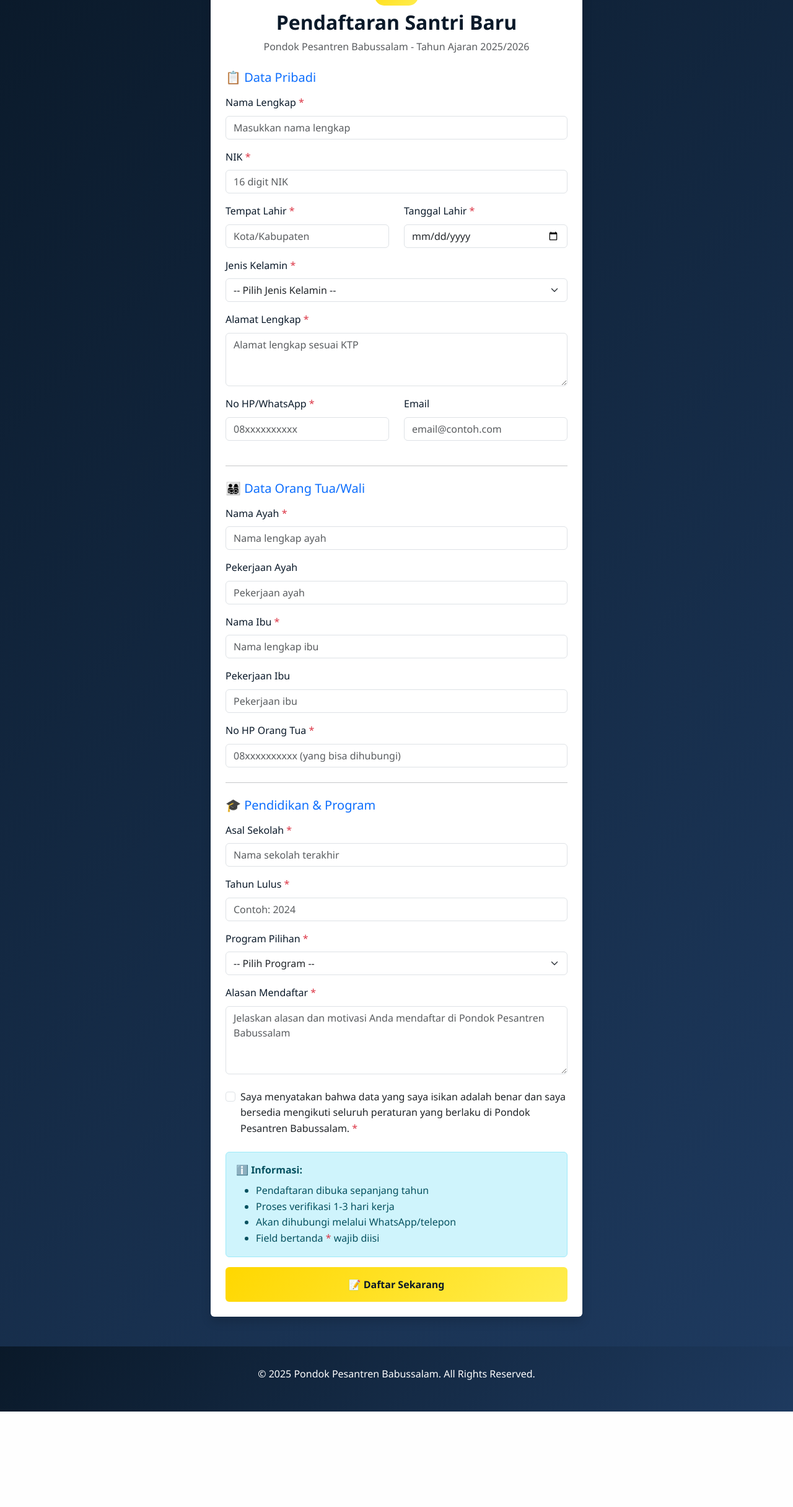
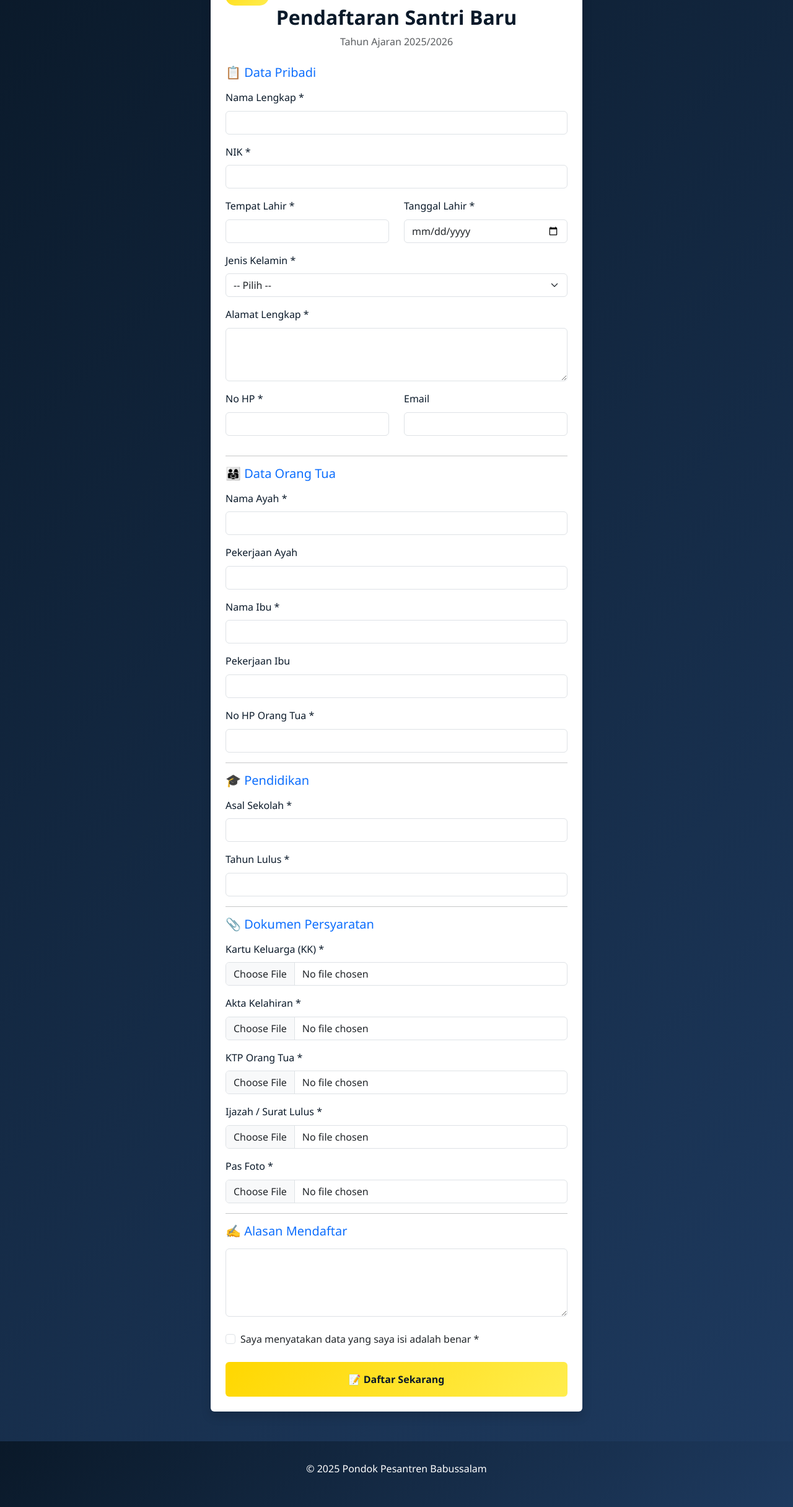
Before and after one commit to alfikrisyam9/Babussalamku, a PHP site: page /pendaftaran.html in a window 1280 px wide. Shown: the part 133-2564 px from the top of the page at 62% size. Before the commit the page ends 2410 px from the top, so only its background shows below. Run offline with PHP 8.4, Linux system fonts and the light colour scheme.

Commit message:
feat: upload dokumen pendaftaran santri
- Menambahkan upload dokumen persyaratan (KK, Akta, KTP, Ijazah, Pas Foto)
- Menyimpan nama file ke database
- Menampilkan dokumen di halaman detail admin
- Menambahkan preview pas foto
- Default status pendaftaran ke 'proses'

```diff
--- a/pendaftaran.html
+++ b/pendaftaran.html
@@ -12,12 +12,7 @@
     <link rel="stylesheet" href="css/style.css">
 
     <style>
-        /* Fix Bootstrap conflict dengan custom dropdown */
-        .nav-menu .dropdown-toggle::after {
-            display: none !important; /* Hilangkan arrow Bootstrap */
-        }
-
-        /* Ensure our custom arrow works */
+        .nav-menu .dropdown-toggle::after { display: none !important; }
         .nav-menu .dropdown-toggle {
             background: none;
             border: none;
@@ -27,8 +22,6 @@
             font-size: 1rem;
             font-family: inherit;
         }
-
-        /* Fix dropdown menu positioning */
         .nav-menu .dropdown-menu {
             position: absolute !important;
             top: 100% !important;
@@ -39,6 +32,7 @@
 </head>
 
 <body>
+
 <header>
     <nav>
         <div class="logo">
@@ -50,18 +44,14 @@
 
         <ul class="nav-menu">
             <li><a href="index.html">Beranda</a></li>
-
             <li class="dropdown">
-                <button class="dropdown-toggle" type="button">
-                    Profil ▾
-                </button>
+                <button class="dropdown-toggle">Profil ▾</button>
                 <ul class="dropdown-menu">
                     <li><a href="sejarah.html">Sejarah</a></li>
                     <li><a href="pendidikan.html">Sistem Pendidikan</a></li>
                     <li><a href="pimpinan.html">Visi & Misi</a></li>
                 </ul>
             </li>
-
             <li><a href="program.html">Program</a></li>
             <li><a href="pendaftaran.html">Pendaftaran</a></li>
             <li><a href="kontak.html">Kontak</a></li>
@@ -74,141 +64,152 @@
         <div class="form-card p-4 shadow rounded">
 
             <div class="text-center mb-4">
-                <div class="logo-icon mx-auto mb-2 fs-1">🕌</div>
+                <div class="logo-icon fs-1">🕌</div>
                 <h2>Pendaftaran Santri Baru</h2>
-                <p class="text-muted">Pondok Pesantren Babussalam - Tahun Ajaran 2025/2026</p>
+                <p class="text-muted">Tahun Ajaran 2025/2026</p>
             </div>
 
-            <form action="php/proses_daftar.php" method="POST">
+            <!-- FORM -->
+            <form action="php/proses_daftar.php" method="POST" enctype="multipart/form-data">
 
                 <!-- DATA PRIBADI -->
-                <h5 class="mb-3 text-primary">📋 Data Pribadi</h5>
+                <h5 class="text-primary mb-3">📋 Data Pribadi</h5>
 
                 <div class="mb-3">
-                    <label class="form-label">Nama Lengkap <span class="text-danger">*</span></label>
-                    <input type="text" name="nama_lengkap" class="form-control" placeholder="Masukkan nama lengkap" required>
+                    <label class="form-label">Nama Lengkap *</label>
+                    <input type="text" name="nama_lengkap" class="form-control" required>
                 </div>
 
                 <div class="mb-3">
-                    <label class="form-label">NIK <span class="text-danger">*</span></label>
-                    <input type="text" name="nik" class="form-control" placeholder="16 digit NIK" maxlength="16" required>
+                    <label class="form-label">NIK *</label>
+                    <input type="text" name="nik" class="form-control" maxlength="16" required>
                 </div>
 
                 <div class="row">
                     <div class="col-md-6 mb-3">
-                        <label class="form-label">Tempat Lahir <span class="text-danger">*</span></label>
-                        <input type="text" name="tempat_lahir" class="form-control" placeholder="Kota/Kabupaten" required>
+                        <label class="form-label">Tempat Lahir *</label>
+                        <input type="text" name="tempat_lahir" class="form-control" required>
                     </div>
                     <div class="col-md-6 mb-3">
-                        <label class="form-label">Tanggal Lahir <span class="text-danger">*</span></label>
+                        <label class="form-label">Tanggal Lahir *</label>
                         <input type="date" name="tanggal_lahir" class="form-control" required>
                     </div>
                 </div>
 
                 <div class="mb-3">
-                    <label class="form-label">Jenis Kelamin <span class="text-danger">*</span></label>
+                    <label class="form-label">Jenis Kelamin *</label>
                     <select name="jenis_kelamin" class="form-select" required>
-                        <option value="">-- Pilih Jenis Kelamin --</option>
+                        <option value="">-- Pilih --</option>
                         <option value="L">Laki-laki</option>
                         <option value="P">Perempuan</option>
                     </select>
                 </div>
 
                 <div class="mb-3">
-                    <label class="form-label">Alamat Lengkap <span class="text-danger">*</span></label>
-                    <textarea name="alamat" class="form-control" rows="3" placeholder="Alamat lengkap sesuai KTP" required></textarea>
+                    <label class="form-label">Alamat Lengkap *</label>
+                    <textarea name="alamat" class="form-control" rows="3" required></textarea>
                 </div>
 
                 <div class="row">
                     <div class="col-md-6 mb-3">
-                        <label class="form-label">No HP/WhatsApp <span class="text-danger">*</span></label>
-                        <input type="tel" name="no_hp" class="form-control" placeholder="08xxxxxxxxxx" required>
+                        <label class="form-label">No HP *</label>
+                        <input type="tel" name="no_hp" class="form-control" required>
                     </div>
                     <div class="col-md-6 mb-3">
                         <label class="form-label">Email</label>
-                        <input type="email" name="email" class="form-control" placeholder="email@contoh.com">
+                        <input type="email" name="email" class="form-control">
                     </div>
                 </div>
 
-                <hr class="my-4">
+                <hr>
 
-                <!-- DATA ORANG TUA -->
-                <h5 class="mb-3 text-primary">👨‍👩‍👧‍👦 Data Orang Tua/Wali</h5>
+                <!-- ORANG TUA -->
+                <h5 class="text-primary mb-3">👨‍👩‍👧 Data Orang Tua</h5>
 
                 <div class="mb-3">
-                    <label class="form-label">Nama Ayah <span class="text-danger">*</span></label>
-                    <input type="text" name="nama_ayah" class="form-control" placeholder="Nama lengkap ayah" required>
+                    <label class="form-label">Nama Ayah *</label>
+                    <input type="text" name="nama_ayah" class="form-control" required>
                 </div>
 
                 <div class="mb-3">
                     <label class="form-label">Pekerjaan Ayah</label>
-                    <input type="text" name="pekerjaan_ayah" class="form-control" placeholder="Pekerjaan ayah">
+                    <input type="text" name="pekerjaan_ayah" class="form-control">
                 </div>
 
                 <div class="mb-3">
-                    <label class="form-label">Nama Ibu <span class="text-danger">*</span></label>
-                    <input type="text" name="nama_ibu" class="form-control" placeholder="Nama lengkap ibu" required>
+                    <label class="form-label">Nama Ibu *</label>
+                    <input type="text" name="nama_ibu" class="form-control" required>
                 </div>
 
                 <div class="mb-3">
                     <label class="form-label">Pekerjaan Ibu</label>
-                    <input type="text" name="pekerjaan_ibu" class="form-control" placeholder="Pekerjaan ibu">
+                    <input type="text" name="pekerjaan_ibu" class="form-control">
                 </div>
 
                 <div class="mb-3">
-                    <label class="form-label">No HP Orang Tua <span class="text-danger">*</span></label>
-                    <input type="tel" name="no_hp_ortu" class="form-control" placeholder="08xxxxxxxxxx (yang bisa dihubungi)" required>
+                    <label class="form-label">No HP Orang Tua *</label>
+                    <input type="tel" name="no_hp_ortu" class="form-control" required>
                 </div>
 
-                <hr class="my-4">
+                <hr>
 
-                <!-- DATA PENDIDIKAN & PROGRAM -->
-                <h5 class="mb-3 text-primary">🎓 Pendidikan & Program</h5>
+                <!-- PENDIDIKAN -->
+                <h5 class="text-primary mb-3">🎓 Pendidikan</h5>
 
                 <div class="mb-3">
-                    <label class="form-label">Asal Sekolah <span class="text-danger">*</span></label>
-                    <input type="text" name="asal_sekolah" class="form-control" placeholder="Nama sekolah terakhir" required>
+                    <label class="form-label">Asal Sekolah *</label>
+                    <input type="text" name="asal_sekolah" class="form-control" required>
                 </div>
 
                 <div class="mb-3">
-                    <label class="form-label">Tahun Lulus <span class="text-danger">*</span></label>
-                    <input type="number" name="tahun_lulus" class="form-control" placeholder="Contoh: 2024" min="2000" max="2030" required>
+                    <label class="form-label">Tahun Lulus *</label>
+                    <input type="number" name="tahun_lulus" class="form-control" min="2000" max="2030" required>
+                </div>
+
+                <hr>
+
+                <!-- DOKUMEN -->
+                <h5 class="text-primary mb-3">📎 Dokumen Persyaratan</h5>
+
+                <div class="mb-3">
+                    <label class="form-label">Kartu Keluarga (KK) *</label>
+                    <input type="file" name="kk" class="form-control" accept=".pdf,.jpg,.jpeg,.png" required>
                 </div>
 
                 <div class="mb-3">
-                    <label class="form-label">Program Pilihan <span class="text-danger">*</span></label>
-                    <select name="program_pilihan" class="form-select" required>
-                        <option value="">-- Pilih Program --</option>
-                        <option value="Tahfidz">Program Tahfidz Al-Qur'an</option>
-                        <option value="Kitab Kuning">Program Kitab Kuning</option>
-                        <option value="Bahasa Arab">Program Bahasa Arab Intensif</option>
-                        <option value="Regular">Program Regular</option>
-                    </select>
+                    <label class="form-label">Akta Kelahiran *</label>
+                    <input type="file" name="akta_kelahiran" class="form-control" accept=".pdf,.jpg,.jpeg,.png" required>
                 </div>
 
-                <div class="mb-4">
-                    <label class="form-label">Alasan Mendaftar <span class="text-danger">*</span></label>
-                    <textarea name="alasan_daftar" class="form-control" rows="4" placeholder="Jelaskan alasan dan motivasi Anda mendaftar di Pondok Pesantren Babussalam" required></textarea>
+                <div class="mb-3">
+                    <label class="form-label">KTP Orang Tua *</label>
+                    <input type="file" name="ktp_ortu" class="form-control" accept=".pdf,.jpg,.jpeg,.png" required>
                 </div>
 
-                <!-- Persetujuan -->
-                <div class="mb-4">
-                    <div class="form-check">
-                        <input class="form-check-input" type="checkbox" id="persetujuan" required>
-                        <label class="form-check-label" for="persetujuan">
-                            Saya menyatakan bahwa data yang saya isikan adalah benar dan saya bersedia mengikuti seluruh peraturan yang berlaku di Pondok Pesantren Babussalam. <span class="text-danger">*</span>
-                        </label>
-                    </div>
+                <div class="mb-3">
+                    <label class="form-label">Ijazah / Surat Lulus *</label>
+                    <input type="file" name="ijazah" class="form-control" accept=".pdf,.jpg,.jpeg,.png" required>
                 </div>
 
-                <div class="alert alert-info">
-                    <strong>ℹ️ Informasi:</strong>
-                    <ul class="mb-0 mt-2">
-                        <li>Pendaftaran dibuka sepanjang tahun</li>
-                        <li>Proses verifikasi 1-3 hari kerja</li>
-                        <li>Akan dihubungi melalui WhatsApp/telepon</li>
-                        <li>Field bertanda <span class="text-danger">*</span> wajib diisi</li>
-                    </ul>
+                <div class="mb-3">
+                    <label class="form-label">Pas Foto *</label>
+                    <input type="file" name="pas_foto" class="form-control" accept=".jpg,.jpeg,.png" required>
+                </div>
+
+                <hr>
+
+                <!-- ALASAN -->
+                <h5 class="text-primary mb-3">✍️ Alasan Mendaftar</h5>
+
+                <div class="mb-4">
+                    <textarea name="alasan_daftar" class="form-control" rows="4" required></textarea>
+                </div>
+
+                <div class="form-check mb-4">
+                    <input class="form-check-input" type="checkbox" required>
+                    <label class="form-check-label">
+                        Saya menyatakan data yang saya isi adalah benar *
+                    </label>
                 </div>
 
                 <button type="submit" class="btn btn-primary w-100 py-3 fw-bold">
@@ -216,57 +217,16 @@
                 </button>
 
             </form>
-
         </div>
     </div>
 </section>
 
 <footer>
-    <p>&copy; 2025 Pondok Pesantren Babussalam. All Rights Reserved.</p>
+    <p>&copy; 2025 Pondok Pesantren Babussalam</p>
 </footer>
 
-<!-- JavaScript for interactions -->
 <script src="js/main.js"></script>
-
-<!-- Bootstrap JS -->
 <script src="https://cdn.jsdelivr.net/npm/bootstrap@5.3.2/dist/js/bootstrap.bundle.min.js"></script>
 
-<!-- Fix Bootstrap dropdown conflict -->
-<script>
-document.addEventListener('DOMContentLoaded', function() {
-    // Disable Bootstrap dropdown behavior for navbar
-    const navDropdowns = document.querySelectorAll('.nav-menu .dropdown-toggle');
-    navDropdowns.forEach(toggle => {
-        // Remove Bootstrap data attributes
-        toggle.removeAttribute('data-bs-toggle');
-        toggle.removeAttribute('data-bs-auto-close');
-
-        // Prevent Bootstrap from handling clicks
-        toggle.addEventListener('click', function(e) {
-            e.stopPropagation();
-
-            const dropdown = this.closest('.dropdown');
-            const isActive = dropdown.classList.contains('active');
-
-            // Close all other dropdowns
-            document.querySelectorAll('.nav-menu .dropdown').forEach(d => {
-                if (d !== dropdown) d.classList.remove('active');
-            });
-
-            // Toggle current dropdown
-            dropdown.classList.toggle('active', !isActive);
-        });
-    });
-
-    // Close dropdown when clicking outside
-    document.addEventListener('click', function(e) {
-        if (!e.target.closest('.nav-menu .dropdown')) {
-            document.querySelectorAll('.nav-menu .dropdown').forEach(d => {
-                d.classList.remove('active');
-            });
-        }
-    });
-});
-</script>
 </body>
 </html>
```
Also changed, not shown: admin/dashboard.php (+16 -3 lines), admin/detail_pendaftar.php (+141 -18 lines), admin/ubah_status.php (+22 -4 lines), php/proses_daftar.php (+88 -50 lines), uploads/dokumen/1768397152_contoh-ktp.jpeg (added), uploads/dokumen/1768397152_contoh-pasfoto.jpg (added), uploads/dokumen/1768397152_contok-kk.jpeg (added), uploads/dokumen/1768402855_contoh-ktp.jpeg (added), uploads/dokumen/1768402855_contoh-pasfoto.jpg (added), uploads/dokumen/1768402855_contok-kk.jpeg (added), uploads/dokumen/1768403187_contoh-ktp.jpeg (added), uploads/dokumen/1768403187_contoh-pasfoto.jpg (added), uploads/dokumen/1768403187_contok-kk.jpeg (added).
